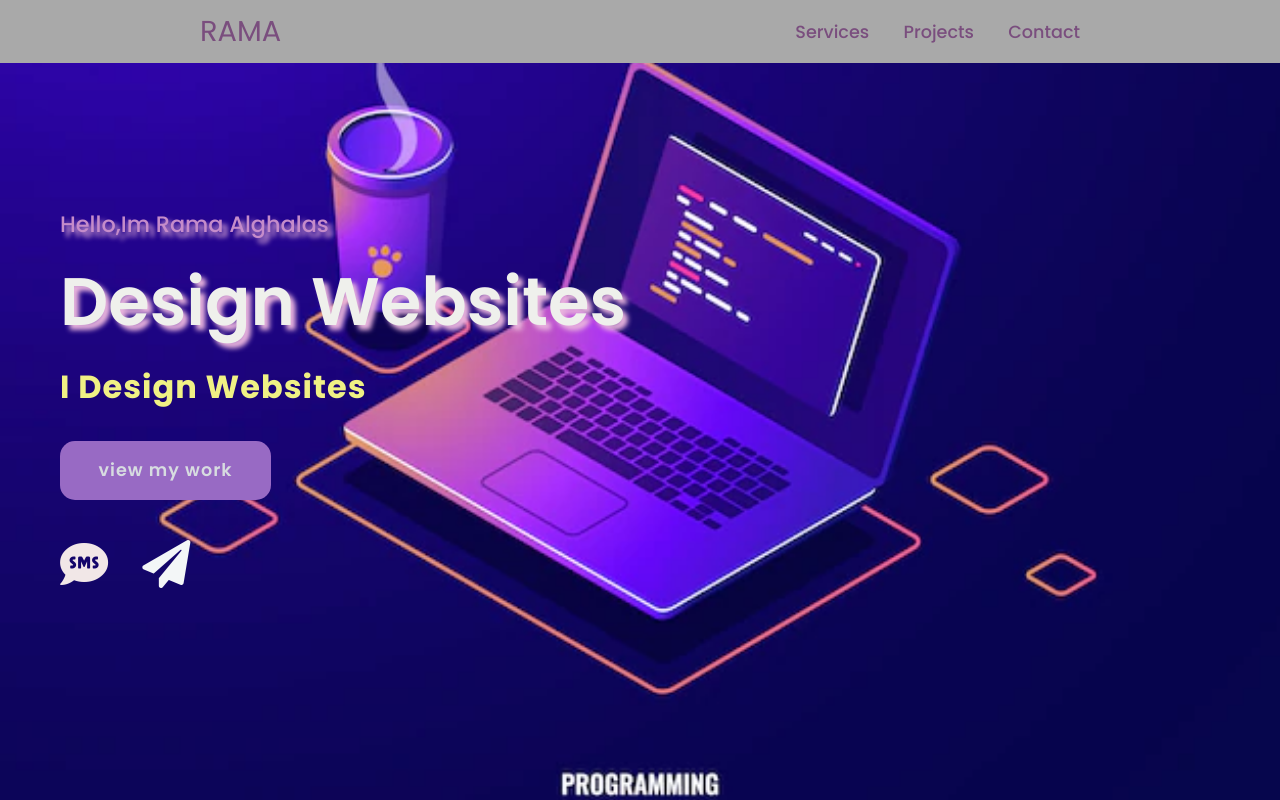
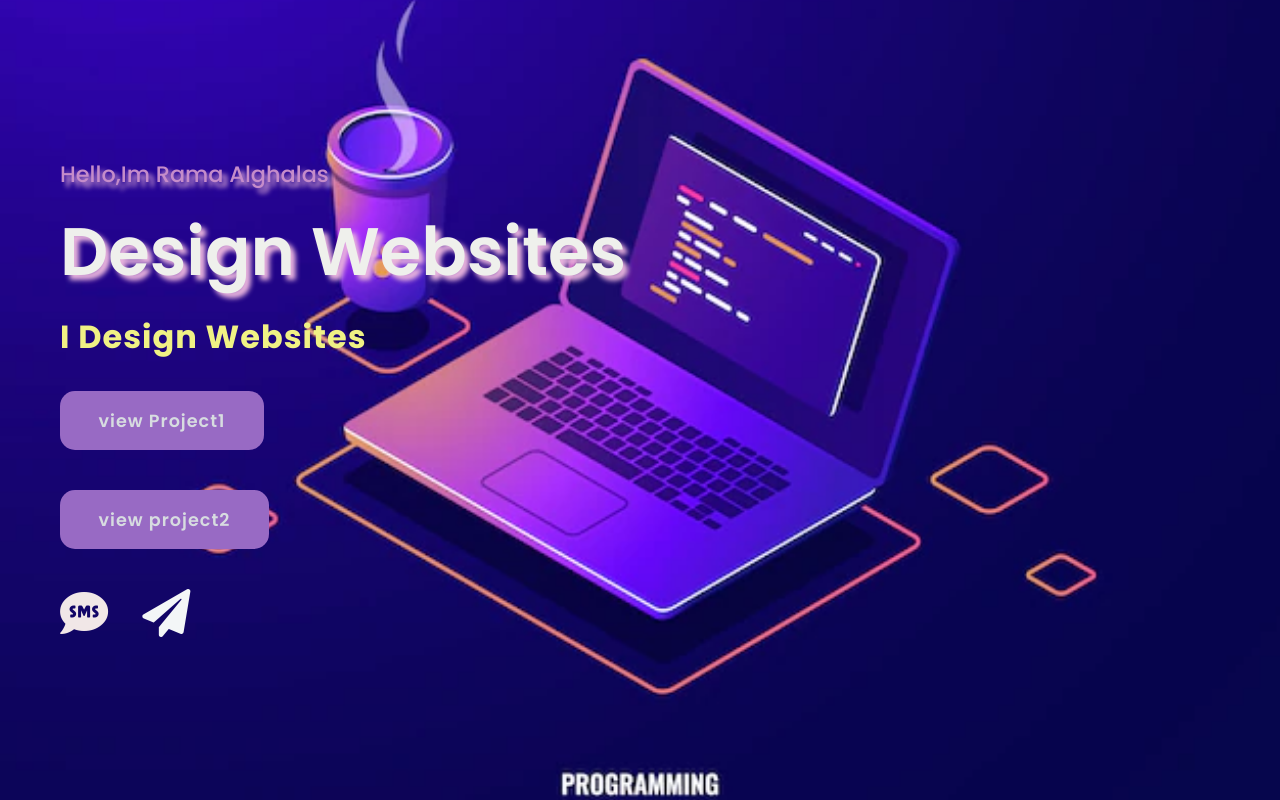
Before and after one commit to RamaAlghalas/ramaalghalas.github.io, a plain HTML site: page index.html in a window 1280 px wide. Drawn offline with Linux system fonts and the light colour scheme.

Commit message:
Add files via upload

```diff
--- a/index.html
+++ b/index.html
@@ -1,29 +1,35 @@
 <!DOCTYPE html>
 <html lang="en">
   <head>
-    <meta charset="UTF-8">
-    <meta name="viewport" content="width=device-width, initial-scale=1.0">
-    <link rel="stylesheet" href="https://cdnjs.cloudflare.com/ajax/libs/font-awesome/5.15.4/css/all.min.css">
-    <link rel="stylesheet" href="style2.css">
+    <meta charset="UTF-8" />
+    <meta name="viewport" content="width=device-width, initial-scale=1.0" />
+    <link
+      rel="stylesheet"
+      href="https://cdnjs.cloudflare.com/ajax/libs/font-awesome/5.15.4/css/all.min.css"
+    />
+    <link rel="stylesheet" href="style2.css" />
     <title>Rama Alghals</title>
   </head>
   <body>
-    <header>
-        <a href="#" class="logo">Rama</a>
-        <nav class="navigation">
-            <a href="#services">Services</a>
-            <a href="#projects">Projects</a>
-            <a href="#Contact">Contact</a>
-        </nav>
-    </header>
     <section class="main">
       <div>
-            <h2>Hello,Im Rama Alghalas<br><span>Design Websites</span></h2>
+        <h2>Hello,Im Rama Alghalas<br /><span>Design Websites</span></h2>
         <h3>I Design Websites</h3>
-            <a href="#projects" class="main-btn">view my work</a>
+        <a href="project3" class="main-btn">view Project1</a><br />
+        <a href="project4" class="main-btn">view project2</a>
         <div class="social-icons">
-                <a href=" #"><i class='fas fa-sms' style='font-size:48px;color:rgb(241, 231, 231)'></i></a>
-                <a href=" #"><i class='fas fa-paper-plane' style='font-size:48px;color:rgb(243, 246, 247)'></i></a>
+          <a href="tel:+963998181530"
+            ><i
+              class="fas fa-sms"
+              style="font-size: 48px; color: rgb(241, 231, 231)"
+            ></i
+          ></a>
+          <a href=" #"
+            ><i
+              class="fas fa-paper-plane"
+              style="font-size: 48px; color: rgb(243, 246, 247)"
+            ></i
+          ></a>
           <a href=" #"></a>
         </div>
       </div>
--- a/style2.css
+++ b/style2.css
@@ -1,57 +1,46 @@
-
-@import url('https://fonts.googleapis.com/css2?family=Poppins:ital,wght@0,100;0,200;0,300;0,400;0,500;0,600;0,700;0,800;0,900;1,100;1,200;1,300;1,400;1,500;1,600;1,700;1,800;1,900&display=swap');
-*{
-    font-family: 'Poppins', sans-serif;
+@import url("https://fonts.googleapis.com/css2?family=Poppins:ital,wght@0,100;0,200;0,300;0,400;0,500;0,600;0,700;0,800;0,900;1,100;1,200;1,300;1,400;1,500;1,600;1,700;1,800;1,900&display=swap");
+* {
+  font-family: "Poppins", sans-serif;
   margin: 0;
   padding: 0;
   box-sizing: border-box;
   scroll-behavior: smooth;
 }
-header{
-    background-color: darkgrey;
-    width: 100%;
-    position: fixed;
-    z-index: 999;
-    display: flex;
-    justify-content: space-between;
-    align-items: center;
-    padding: 10PX 200PX;
-}
-.logo{
+.logo {
   text-decoration: none;
   color: rgb(122, 78, 126);
-    text-transform:uppercase;
+  text-transform: uppercase;
   font-weight: 700px;
   font-size: 1.8em;
 }
-.navigation a{
+.navigation a {
   color: rgb(122, 78, 126);
   text-decoration: none;
   font-size: 1.1em;
   font-weight: 500;
   padding-left: 30px;
 }
-.navigation a:hover{
+.navigation a:hover {
   color: rgb(68, 22, 58);
 }
-.main{
+.main {
   width: 100%;
   display: flex;
   align-items: center;
   min-height: 100vh;
-    background:url(images/backgraound.webp) no-repeat ;
+  background: url(images/backgraound.webp) no-repeat;
   background-size: cover;
   background-position: center;
   background-attachment: fixed;
   padding-left: 60px;
 }
-.main h2{
+.main h2 {
   color: rgb(197, 140, 202);
   text-shadow: 5px 5px 5px rgb(233, 180, 221);
   font-size: 1.4em;
   font-weight: 500;
 }
-.main h2 span{
+.main h2 span {
   display: inline-block;
   margin-top: 10px;
   color: rgb(239, 240, 236);
@@ -59,7 +48,7 @@ header{
   font-size: 3em;
   font-weight: 600;
 }
-.main h3{
+.main h3 {
   color: rgb(240, 241, 132);
   font-size: 2em;
   font-weight: 700;
@@ -67,7 +56,7 @@ header{
   margin-top: 10px;
   margin-bottom: 30px;
 }
-.main-btn{
+.main-btn {
   color: rgb(215, 220, 224);
   background-color: rgb(152, 106, 196);
   text-decoration: none;
@@ -80,11 +69,11 @@ header{
   margin-bottom: 40px;
   transition: 0.7s ease;
 }
-.main-btn:hover{
+.main-btn:hover {
   background-color: blueviolet;
   transform: scale(1.1);
 }
-.social-icons a{
+.social-icons a {
   color: aliceblue;
   font-size: 1.7em;
   padding-right: 30px;
```
Lines whose indentation alone changed are shown as unchanged.
